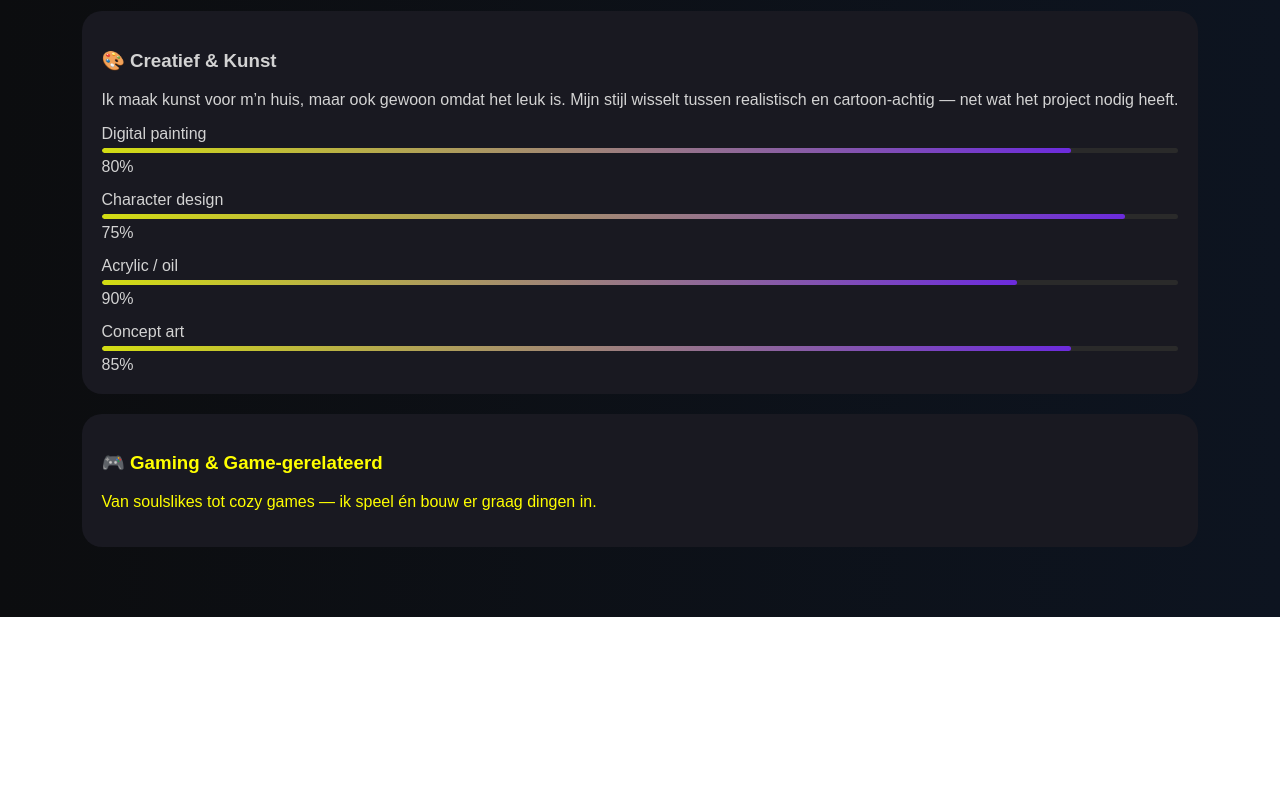
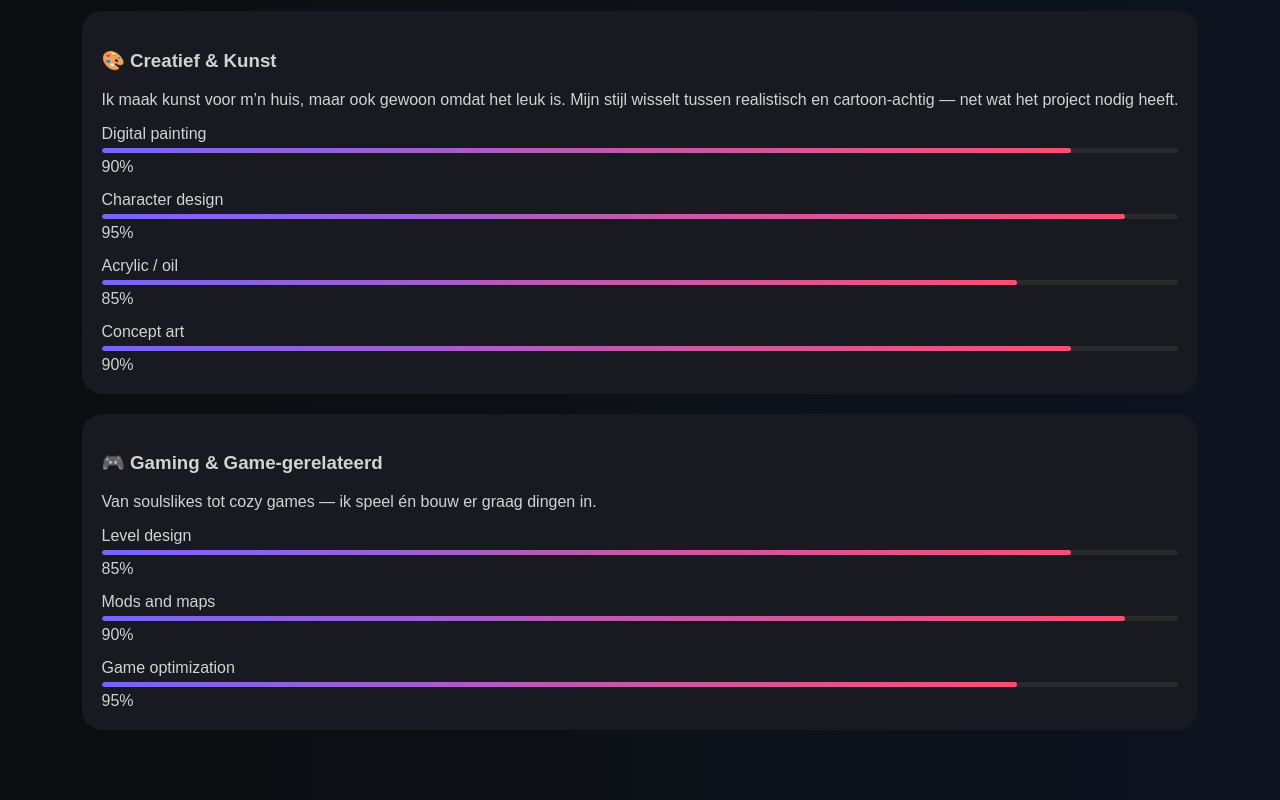
Before and after one commit to itzmitto/portfolioproject, a React (Vite) app: page /Skills in a window 1280 px wide. Shown: the part 682-1482 px from the top of the page. Before the commit the page ends 1299 px from the top, so only its background shows below. Built offline with nearby package versions, Linux system fonts and the light colour scheme; the HTML template or start-up script is replaced by a standard one.

Commit message:
101ste commit

```diff
--- a/src/pages/Skills.css
+++ b/src/pages/Skills.css
@@ -35,7 +35,7 @@
 
     .card.gaming {
         margin: 10;
-        color: yellow;
+        color: lightgrey;
     }
 
 
@@ -55,40 +55,14 @@
 
     }
 
+    /* de 1ste */
+
+
+
 
     .progressFill {
         height: 100%;
         background: linear-gradient(90deg, #7668f9, #03f39f);
-        border-radius: 10px;
-    }
-
-    .progressFill.digital {
-        width: 90%;
-    }
-
-    .progressFill.character {
-        width: 95%;
-    }
-
-    .progressFill.acrylic {
-        width: 85%;
-    }
-
-    .progressFill.concept {
-        width: 90%;
-    }
-
-.card.creative.progressFill {
-    background-color: #03f39f;
-}
-
-
-
-
-
-      .progressFill {
-        height: 100%;
-        background: linear-gradient(90deg, #d3dd13, #6c2bdd);
         border-radius: 10px;
     }
 
@@ -112,8 +86,74 @@
 
 
 
+    /* de 2de */
+
+
+    .progressFill {
+        height: 100%;
+        background: linear-gradient(90deg, #fd4f6f, #7765fa);
+        border-radius: 10px;
+    }
+
+    .progressFill.digital {
+        width: 90%;
+    }
+
+    .progressFill.character {
+        width: 95%;
+    }
+
+    .progressFill.acrylic {
+        width: 85%;
+    }
+
+    .progressFill.concept {
+        width: 90%;
+    }
+
+
+    /* de 3de */
+
+    .progressFill {
+        height: 100%;
+        background: linear-gradient(90deg, #7765fa, #fd4f6f);
+        border-radius: 10px;
+    }
+
+    .progressFill.level {
+        width: 85%;
+    }
+
+    .progressFill.mods {
+        width: 75%;
+    }
+
+    .progressFill.game {
+        width: 90%;
+    }
+
+
+
+
+
+
 
 }
+
+
+
+
+
+
+
+
+
+
+
+
+
+
+
 
 
 
--- a/src/pages/Skills.tsx
+++ b/src/pages/Skills.tsx
@@ -61,12 +61,13 @@ function Skills() {
                                 Mijn stijl wisselt tussen realistisch en cartoon-achtig — net wat het project nodig heeft.
                             </p>
 
+
                             <div className="progressBox">
                                 <span>Digital painting</span>
                                 <div className="progressBar">
                                     <div className="progressFill digital"></div>
                                 </div>
-                                <span className="percent">80%</span>
+                                <span className="percent">90%</span>
                             </div>
 
                             <div className="progressBox">
@@ -74,7 +75,7 @@ function Skills() {
                                 <div className="progressBar">
                                     <div className="progressFill character"></div>
                                 </div>
-                                <span className="percent">75%</span>
+                                <span className="percent">95%</span>
                             </div>
 
                             <div className="progressBox">
@@ -82,7 +83,7 @@ function Skills() {
                                 <div className="progressBar">
                                     <div className="progressFill acrylic"></div>
                                 </div>
-                                <span className="percent">90%</span>
+                                <span className="percent">85%</span>
                             </div>
 
                             <div className="progressBox">
@@ -90,7 +91,7 @@ function Skills() {
                                 <div className="progressBar">
                                     <div className="progressFill concept"></div>
                                 </div>
-                                <span className="percent">85%</span>
+                                <span className="percent">90%</span>
                             </div>
 
 
@@ -106,11 +107,46 @@ function Skills() {
                             <p>
                                 Van soulslikes tot cozy games — ik speel én bouw er graag dingen in.
                             </p>
+
+
+                             <div className="progressBox">
+                                <span>Level design</span>
+                                <div className="progressBar">
+                                    <div className="progressFill digital"></div>
+                                </div>
+                                <span className="percent">85%</span>
+                            </div>
+
+                            <div className="progressBox">
+                                <span>Mods and maps</span>
+                                <div className="progressBar">
+                                    <div className="progressFill character"></div>
+                                </div>
+                                <span className="percent">90%</span>
+                            </div>
+
+                            <div className="progressBox">
+                                <span>Game optimization</span>
+                                <div className="progressBar">
+                                    <div className="progressFill acrylic"></div>
+                                </div>
+                                <span className="percent">95%</span>
+                            </div>
+
+
+
+                        </div>
+
+
+
+
+
+
+
                         </div>
                     </div>
                 </div>
             </div>
-        </div>
     );
 }
 
```
